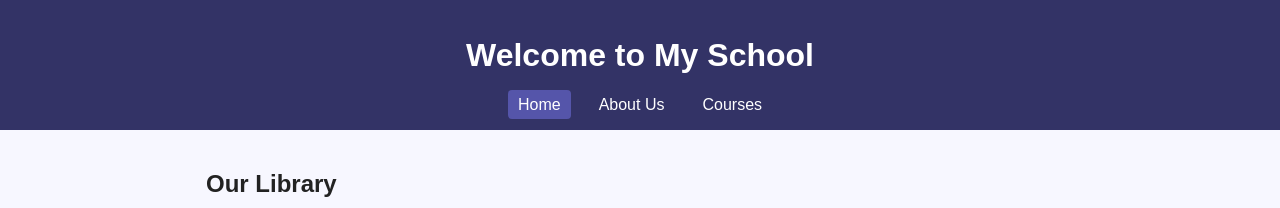
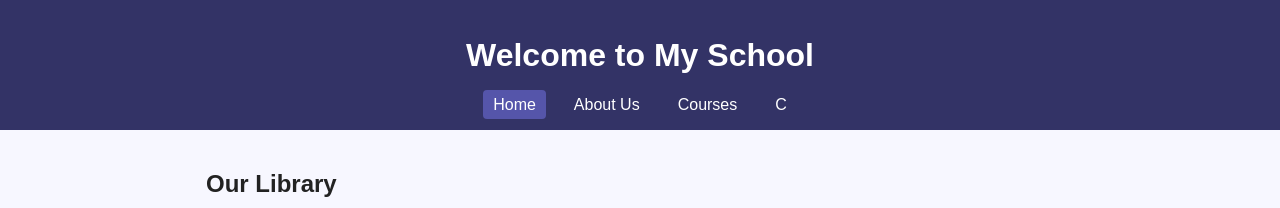
Before and after one commit to jonaDJ/cod, a plain HTML site: page index.html in a window 1280 px wide. Shown: the top 208 px of the page. Drawn offline with Linux system fonts and the light colour scheme.

Commit message:
Updated Index: - added new nav tab

```diff
--- a/index.html
+++ b/index.html
@@ -15,6 +15,7 @@
           <li><a href="index.html" data-nav="home">Home</a></li>
           <li><a href="about.html" data-nav="about">About Us</a></li>
           <li><a href="courses.html" data-nav="courses">Courses</a></li>
+          <li><a href="courses.html" data-nav="courses">C</a></li>
         </ul>
       </nav>
     </header>
```
